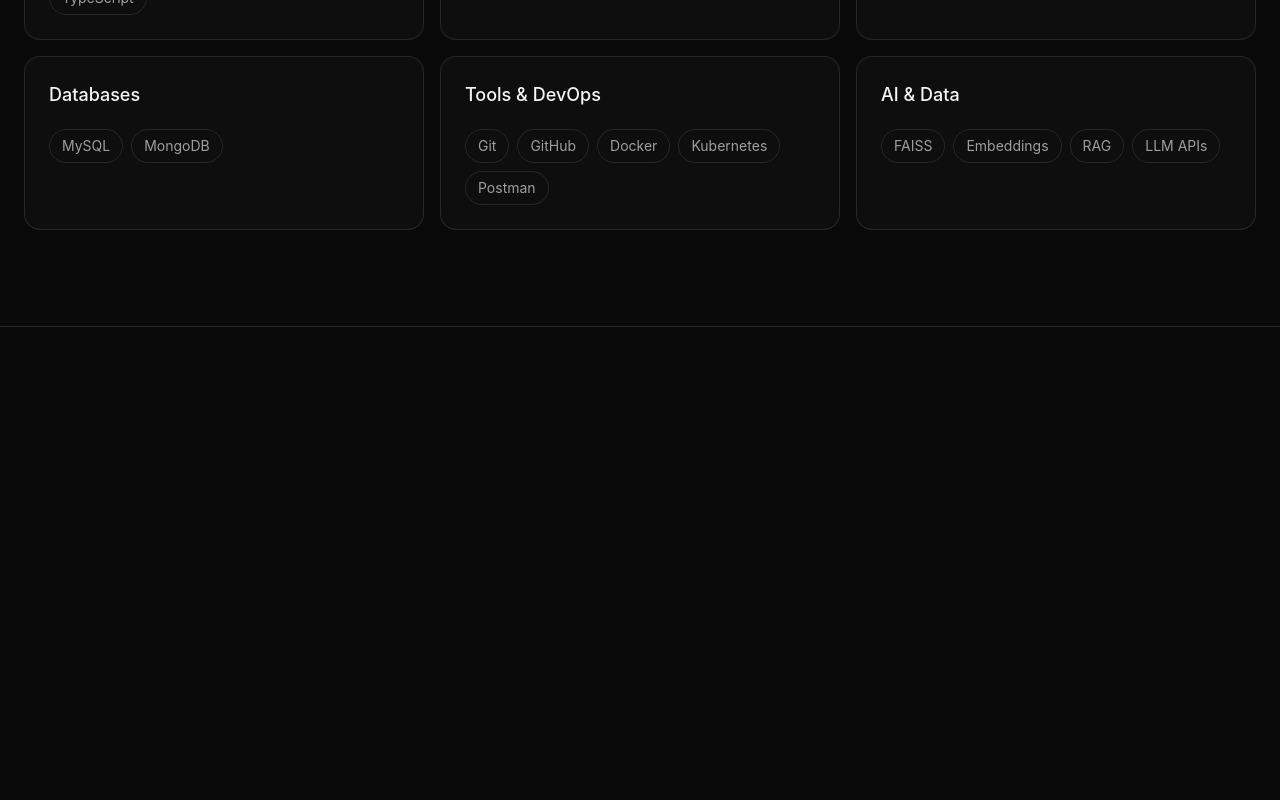
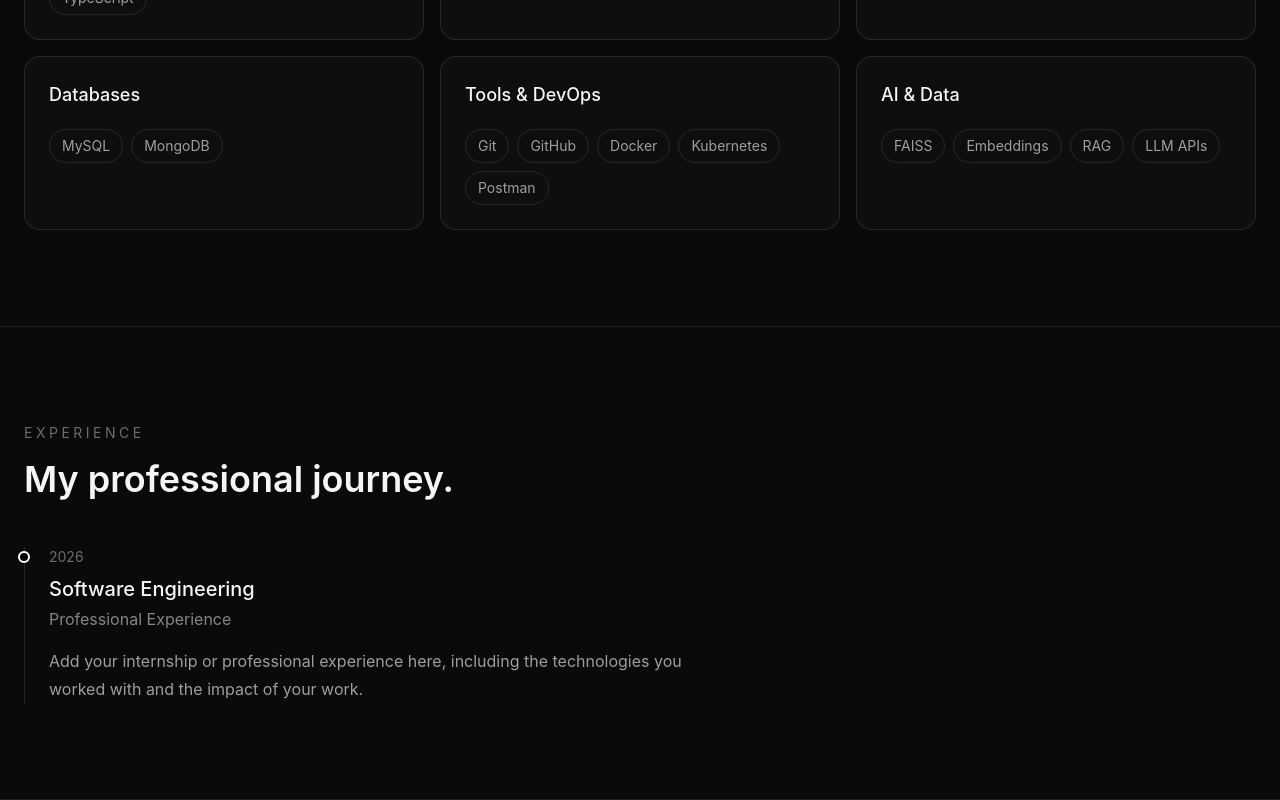
Before and after one commit to buildwithwasil/orbit, a React (Vite) app in the folder frontend/: page / in a window 1280 px wide. Shown: the part 1719-2519 px from the top of the page. Before the commit the page ends 2046 px from the top, so only its background shows below. Built offline with nearby package versions, Linux system fonts and the light colour scheme.

Commit message:
Added the Experience section

```diff
--- a/frontend/src/App.tsx
+++ b/frontend/src/App.tsx
@@ -2,6 +2,7 @@
 import Hero from "./components/Hero";
 import About from "./components/About";
 import Skill from "./components/Skill";
+import Experience from "./components/Experience";
 function App() {
   return (
       <div>
@@ -11,6 +12,7 @@
           <Hero />
           <About />
               <Skill />
+            <Experience />
         </main>
       </div>
   );
--- /dev/null
+++ b/frontend/src/components/Experience.tsx
@@ -0,0 +1,44 @@
+function Experience() {
+    return (
+        <section id="experience" className="border-b border-white/10">
+            <div className="mx-auto max-w-7xl px-6 py-24">
+
+                <p className="text-sm uppercase tracking-[0.25em] text-white/40">
+                    Experience
+                </p>
+
+                <h2 className="mt-4 text-3xl font-semibold sm:text-4xl">
+                    My professional journey.
+                </h2>
+
+                <div className="mt-12 border-l border-white/10 pl-6">
+
+                    <div className="relative">
+                        <span className="absolute -left-[31px] top-1 h-3 w-3 rounded-full border-2 border-white bg-black" />
+
+                        <p className="text-sm text-white/40">
+                            2026
+                        </p>
+
+                        <h3 className="mt-2 text-xl font-medium">
+                            Software Engineering
+                        </h3>
+
+                        <p className="mt-1 text-white/50">
+                            Professional Experience
+                        </p>
+
+                        <p className="mt-4 max-w-2xl leading-7 text-white/60">
+                            Add your internship or professional experience here,
+                            including the technologies you worked with and the
+                            impact of your work.
+                        </p>
+                    </div>
+
+                </div>
+            </div>
+        </section>
+    );
+}
+
+export default Experience;
```
